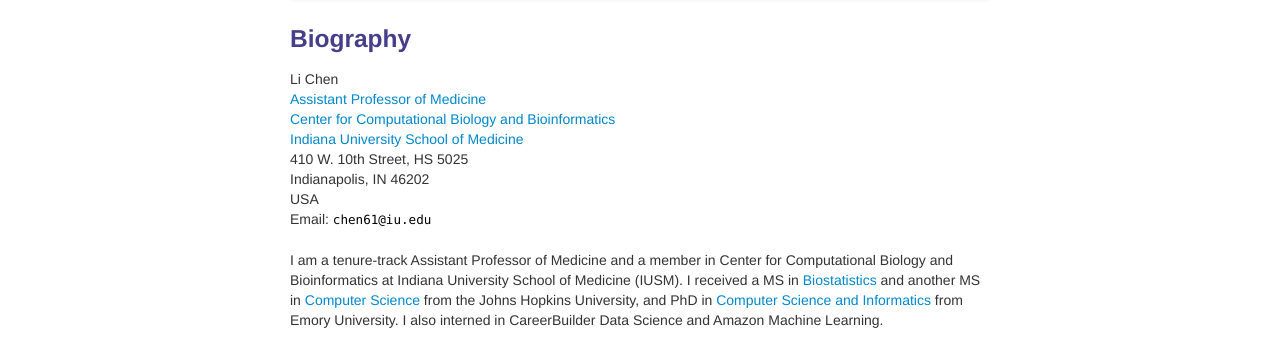
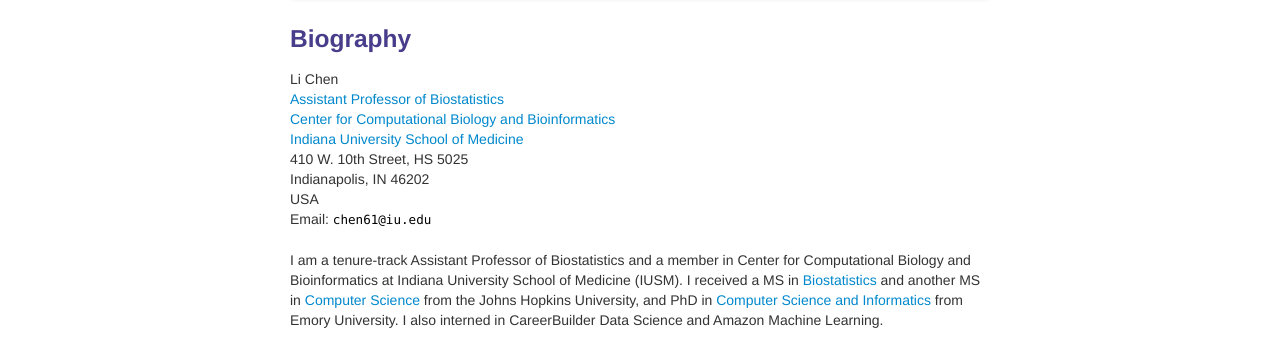
Before and after one commit to lichenbiostat/lichen-lab.github.io, a Jekyll site: the page built from index.md, in a window 1280 px wide. Shown: the part 145-493 px from the top of the page. Built offline with Jekyll 4.4.1, drawn with Linux system fonts in a browser that asks for light colours.

Commit message:
Update index.md

```diff
--- a/index.md
+++ b/index.md
@@ -1,6 +1,6 @@
 ---
 layout: page
-description: I am a tenure-track Assistant Professor of Medicine at Indiana University School of Medicine. I am also a member at Center for Computational Biology and Bioinformatics.
+description: I am a tenure-track Assistant Professor of Biostatistics at Indiana University School of Medicine. I am also a member at Center for Computational Biology and Bioinformatics.
 ---
 
 <div class="navbar">
@@ -19,7 +19,7 @@ description: I am a tenure-track Assistant Professor of Medicine at Indiana Univ
     <div class="row-fluid">
         <div class="span5">
             Li Chen<br/>
-            <a href="https://medicine.iu.edu/faculty/47520/chen-li">Assistant Professor of Medicine</a><br/>
+            <a href="https://medicine.iu.edu/faculty/47520/chen-li">Assistant Professor of Biostatistics</a><br/>
             <a href="https://medicine.iu.edu/research/centers-institutes/computational-biology-bioinformatics/">Center for Computational Biology and Bioinformatics</a><br/>
 		 <a href="https://medicine.iu.edu/">Indiana University School of Medicine</a><br/>
  410 W. 10th Street, HS 5025 <br/>
@@ -34,7 +34,7 @@ description: I am a tenure-track Assistant Professor of Medicine at Indiana Univ
 	</div>
 
 
-I am a tenure-track Assistant Professor of Medicine and a member in Center for Computational Biology and Bioinformatics at Indiana University School of Medicine (IUSM). I received a MS in [Biostatistics](http://www.jhsph.edu/departments/biostatistics/index.html) and another MS in [Computer Science](https://www.cs.jhu.edu/) from the Johns Hopkins University, and PhD in [Computer Science and Informatics](http://www.cs.emory.edu/site/home/) from Emory University. I also interned in CareerBuilder Data Science and Amazon Machine Learning.
+I am a tenure-track Assistant Professor of Biostatistics and a member in Center for Computational Biology and Bioinformatics at Indiana University School of Medicine (IUSM). I received a MS in [Biostatistics](http://www.jhsph.edu/departments/biostatistics/index.html) and another MS in [Computer Science](https://www.cs.jhu.edu/) from the Johns Hopkins University, and PhD in [Computer Science and Informatics](http://www.cs.emory.edu/site/home/) from Emory University. I also interned in CareerBuilder Data Science and Amazon Machine Learning.
 
 ### Openings
 We are actively looking for students. Interested candidates should directly email Dr. Chen with CVs.
```
